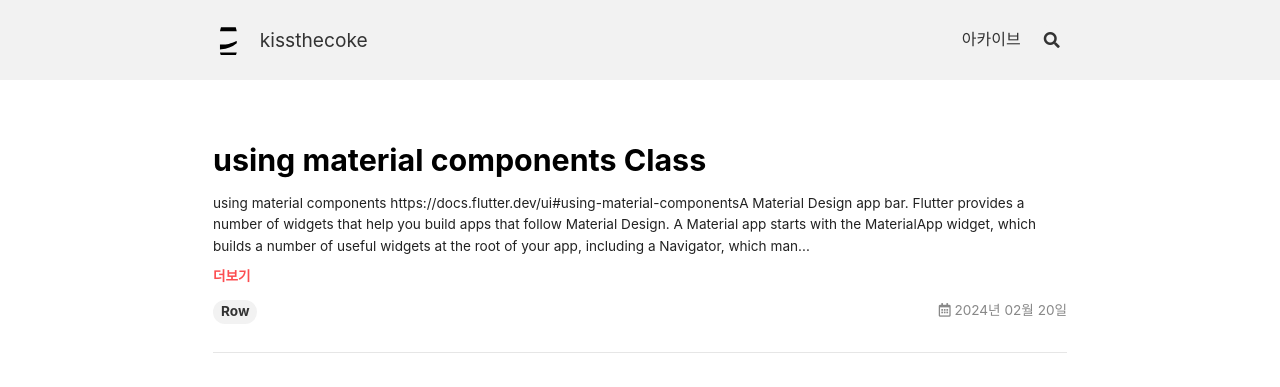
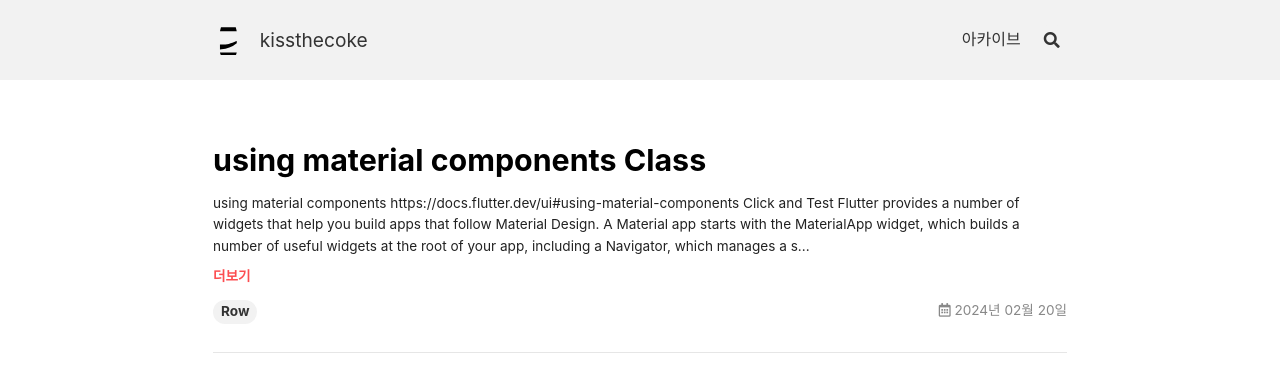
Before and after one commit to kissthecoke/kissthecoke.github.io, a Jekyll site: the page built from index.html, in a window 1280 px wide. Shown: the top 387 px of the page. Built offline with Jekyll 4.4.1, drawn with Linux system fonts in a browser that asks for light colours; nearby versions of some CDN libraries; the list of posts is cut into pages by our own code.

Commit message:
Update 2024-02-20 using-material-components.md

```diff
--- a/_posts/2024-02-20-using-material-components.md
+++ b/_posts/2024-02-20-using-material-components.md
@@ -5,12 +5,14 @@ tags: Row
 ---
 ## using material components
 
-https://docs.flutter.dev/ui#using-material-componentsA Material Design app bar.
+https://docs.flutter.dev/ui#using-material-components
+
+### Click and Test
+
+<iframe src="https://kissthecoke.github.io/doc_flutter_samples//" width=300 height=400></iframe>
 
 Flutter provides a number of widgets that help you build apps that follow Material Design. A Material app starts with the [`MaterialApp`](https://api.flutter.dev/flutter/material/MaterialApp-class.html) widget, which builds a number of useful widgets at the root of your app, including a [`Navigator`](https://api.flutter.dev/flutter/widgets/Navigator-class.html), which manages a stack of widgets identified by strings, also known as “routes”. The `Navigator` lets you transition smoothly between screens of your application. Using the [`MaterialApp`](https://api.flutter.dev/flutter/material/MaterialApp-class.html) widget is entirely optional but a good practice.
 
-
-<iframe src="https://kissthecoke.github.io/doc_flutter_samples//" width=600 height=400></iframe>
-
+### Source Code
 
 <script src="https://gist.github.com/kissthecoke/5c16fc2d8049bf4f2b33c070127117c3.js"></script>
```
